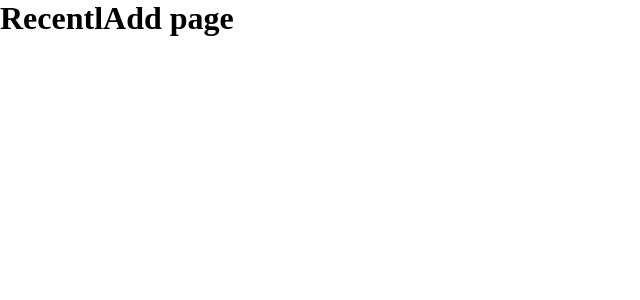
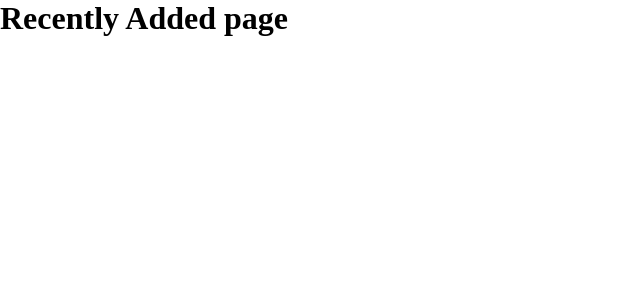
Before and after one commit to maxmeyaev/media-scout-frontend, a React (Create React App) app in the folder media-scout/: page /recentlyAdd in a window 1280 px wide. Shown: the top 300 px of the page, without its empty margins (0-640 px from the left). Built offline with nearby package versions, Linux system fonts and the light colour scheme.

Commit message:
fixing router issue

```diff
--- a/media-scout/src/App.js
+++ b/media-scout/src/App.js
@@ -2,7 +2,7 @@ import React from 'react';
 import { Route, Routes } from 'react-router-dom';
 import Navbar from './Components/Navbar';
 import Home from './Components/Home';
-import Kids from '../src/Components/Kids';
+import Kids from './Components/Kids';
 import Movie from './Components/Movie';
 import TVshows from './Components/TVshows';
 import RecentlyAdd from './Components/RecentlyAdd';
--- a/media-scout/src/Components/Movie.js
+++ b/media-scout/src/Components/Movie.js
@@ -1,9 +1,5 @@
 import React from 'react';
 
-const Movie = () => {
-  return (
-    <div>Movie list</div>
-  );
+export default function Movie () {
+  return <h1> Movie</h1>;
 };
-
-export default Movie;
--- a/media-scout/src/Components/Navbar.js
+++ b/media-scout/src/Components/Navbar.js
@@ -110,10 +110,10 @@ export default function PrimarySearchAppBar () {
       open={isHamburgerOpen}
       onClose={handleHamburgerMenuClose}
     >
-      <MenuItem onClick={handleHamburgerMenuClose}><Link to=".Components/TVshows">TV shows</Link></MenuItem>
-      <MenuItem onClick={handleHamburgerMenuClose}><Link to=".Components/Movie">Movies</Link></MenuItem>
-      <MenuItem onClick={handleHamburgerMenuClose}><Link to=".Components/Kids">Kids</Link></MenuItem>
-      <MenuItem onClick={handleHamburgerMenuClose}><Link to=".Components/RecentlyAdd">Recently Add</Link></MenuItem>
+      <MenuItem onClick={handleHamburgerMenuClose}><Link to="./TVshows">TV shows</Link></MenuItem>
+      <MenuItem onClick={handleHamburgerMenuClose}><Link to="./Movie">Movies</Link></MenuItem>
+      <MenuItem onClick={handleHamburgerMenuClose}><Link to="./Kids">Kids</Link></MenuItem>
+      <MenuItem onClick={handleHamburgerMenuClose}><Link to="./RecentlyAdd">Recently Added</Link></MenuItem>
     </Menu>
   );
   const renderProfileMenu = (
--- a/media-scout/src/Components/RecentlyAdd.js
+++ b/media-scout/src/Components/RecentlyAdd.js
@@ -1,5 +1,5 @@
 import * as React from 'react';
 
 export default function RecentlyAdd () {
-  return <h1>RecentlAdd page</h1>;
+  return <h1> Recently Added page</h1>;
 }
```
